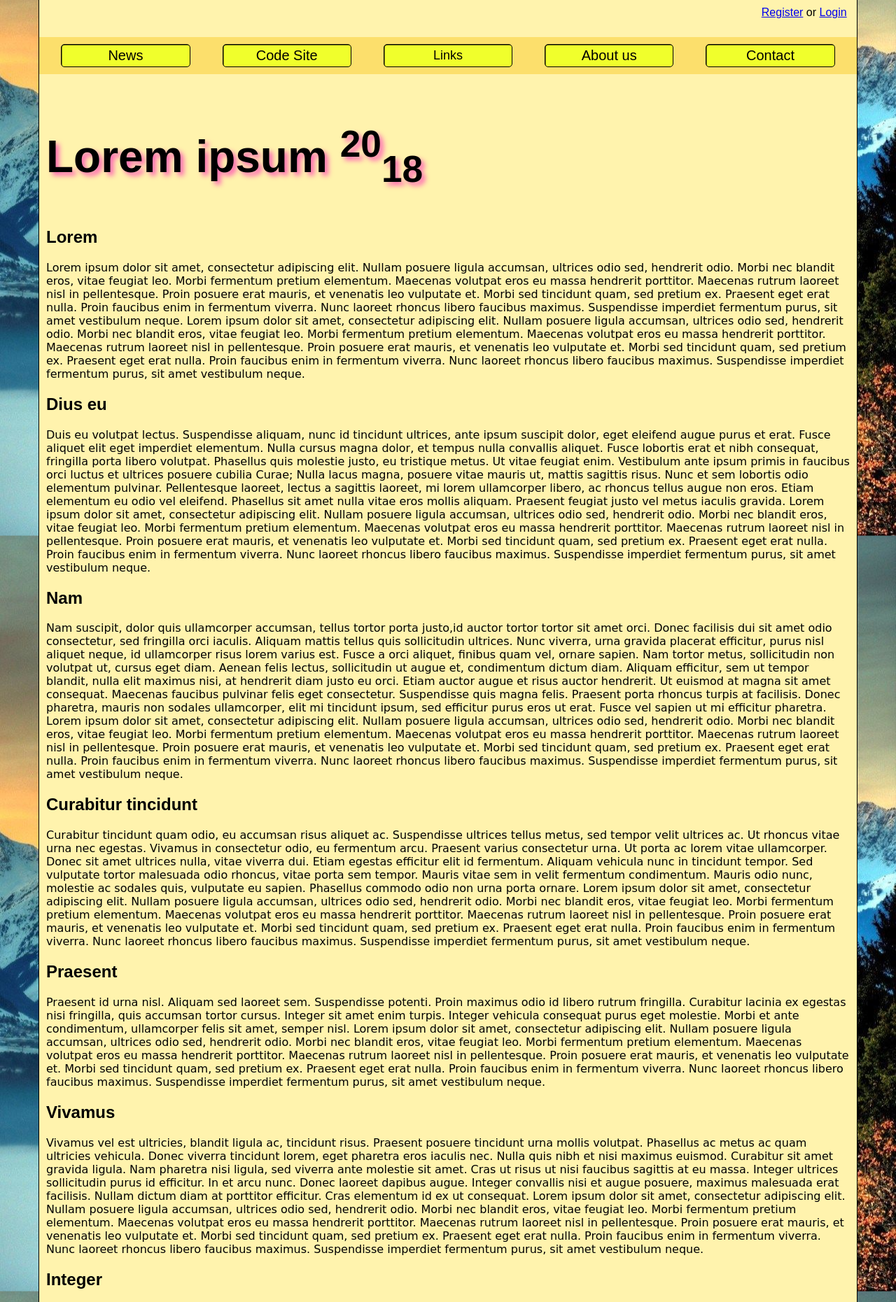
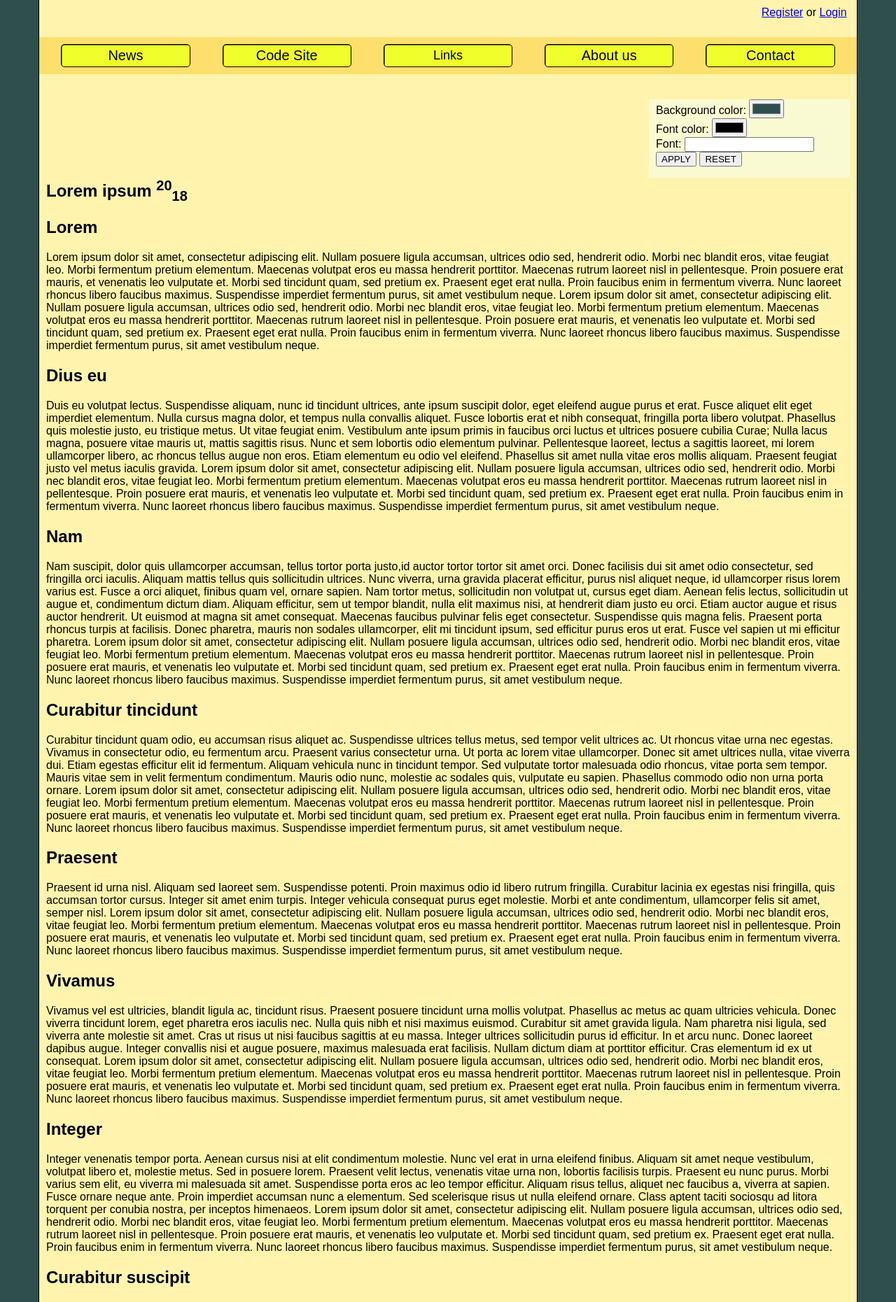
Before and after one commit to KreisichD/WebProjectPWR, a PHP site: page /AboutUs.html in a window 1280 px wide. Shown: the part 233-2094 px from the top of the page at 70% size. Run offline with PHP 8.4, Linux system fonts and the light colour scheme; some web fonts are replaced.

Commit message:
add form to modify style on AboutUs page with JS

```diff
--- a/PWRProject/AboutUs.css
+++ b/PWRProject/AboutUs.css
@@ -1,27 +1,7 @@
-body {
-    background-image: url(MediaFiles/logo.png), url(MediaFiles/mountains.jpg);
-    background-position: bottom left, 100% center;
-    background-repeat: no-repeat, repeat;
-    background-origin: border-box, content-box;
-    background-attachment: fixed, fixed;
+#settings {
+    background-color: lightgoldenrodyellow;
 }
 
-
-h1 {
-    text-shadow: 5px 5px 7px hotpink;
-    font-size: 400%;
+body {
+    background-color: #2F4F4F;
 }
-
-
-@font-face {
-    font-family: 'Spicy Rice';
-    font-style: normal;
-    font-weight: 400;
-    src: local('Spicy Rice'), local('SpicyRice-Regular'), url(https://fonts.gstatic.com/s/spicyrice/v6/uK_24rSEd-Uqwk4jY1RyKvi8Ww.woff2) format('woff2');
-    unicode-range: U+0000-00FF, U+0131, U+0152-0153, U+02BB-02BC, U+02C6, U+02DA, U+02DC, U+2000-206F, U+2074, U+20AC, U+2122, U+2191, U+2193, U+2212, U+2215, U+FEFF, U+FFFD;
-}
-
-
-p {
-    font-family: 'Spicy Rice', cursive;
-}
--- a/PWRProject/AboutUs.html
+++ b/PWRProject/AboutUs.html
@@ -9,7 +9,7 @@
     <title>About Us</title>
     <link rel="stylesheet" type="text/css" href="MainLayout.css" />
     <link rel="stylesheet" type="text/css" href="AboutUs.css" />
-
+    <script type="text/javascript" src="AboutUsPageSettings.js" ></script>
 </head>
 <body>
     <div class="container">
@@ -38,7 +38,7 @@
             <div class="menuoffs"></div>
         </nav>
 
-        <article>
+        <article id="toChange">
 
             <!--<h3>Spis tresci</h3>
 
@@ -54,6 +54,22 @@
                 <li><a href="#r9">Phasellus</a></li>
                 <li><a href="#r10">Duis elementum</a></li>
             </ol>-->
+
+            <div class="col2 off6" id="settings">
+                <form id="pageSettings" action="#">
+                    Background color: <input type="color" value="#2F4F4F" id="selectBackground"/><br />
+                    Font color: <input type="color" value="#000000" id="selectFontColor"/> <br />
+                    Font: <input type="text" list="fonts" id="selectFont"/> <br />
+                    <datalist id="fonts">
+                        <option value="Times New Roman" />
+                        <option value="Lucida Sans" />
+                        <option value="Comic Sans MS" />
+                    </datalist>
+                    <input type="submit" value="APPLY" />
+                    <input type="reset" value="RESET" />
+                </form>
+                <p id="helper"></p>
+            </div>
 
             <h1>Lorem ipsum <sup>20</sup><sub>18</sub></h1>
 
--- /dev/null
+++ b/PWRProject/AboutUsPageSettings.js
@@ -0,0 +1,51 @@
+var fontHelpMessage = "Use only listed fonts pls ;)"
+var helper;
+
+function start() {
+    helper = document.getElementById("helper");
+
+    registerInputListeners(document.getElementById("selectFont"));
+
+    registerConfirmListeners(document.getElementById("pageSettings"));
+}
+
+function registerConfirmListeners(form) {
+    form.addEventListener("submit",
+        function () {
+            var isConfirmed = confirm("Are yue sure want to submit?");
+            if (isConfirmed) {
+                applyChanges(form);
+            }
+        }, false);
+
+    form.addEventListener("reset",
+        function () {
+            alert("Form reset complete");
+        }, false);
+}
+
+function registerInputListeners(object) {
+    object
+
+    object.addEventListener("focus",
+        function () {
+            helper.innerHTML = fontHelpMessage;
+        }, false);
+
+    object.addEventListener("blur",
+        function () {
+            helper.innerHTML = "";
+        }, false);
+}
+
+function applyChanges(form) {
+    var backgroundColor = form.elements["selectBackground"];
+    var fontColor = form.elements["selectFontColor"];
+    var font = form.elements["selectFont"];
+
+    document.body.setAttribute("style", "background-color: " + backgroundColor.value + "; font-family: " + font.value);
+
+    document.getElementById("toChange").setAttribute("style", "color: " + fontColor.value);
+}
+
+window.addEventListener("load", start, false);
```
